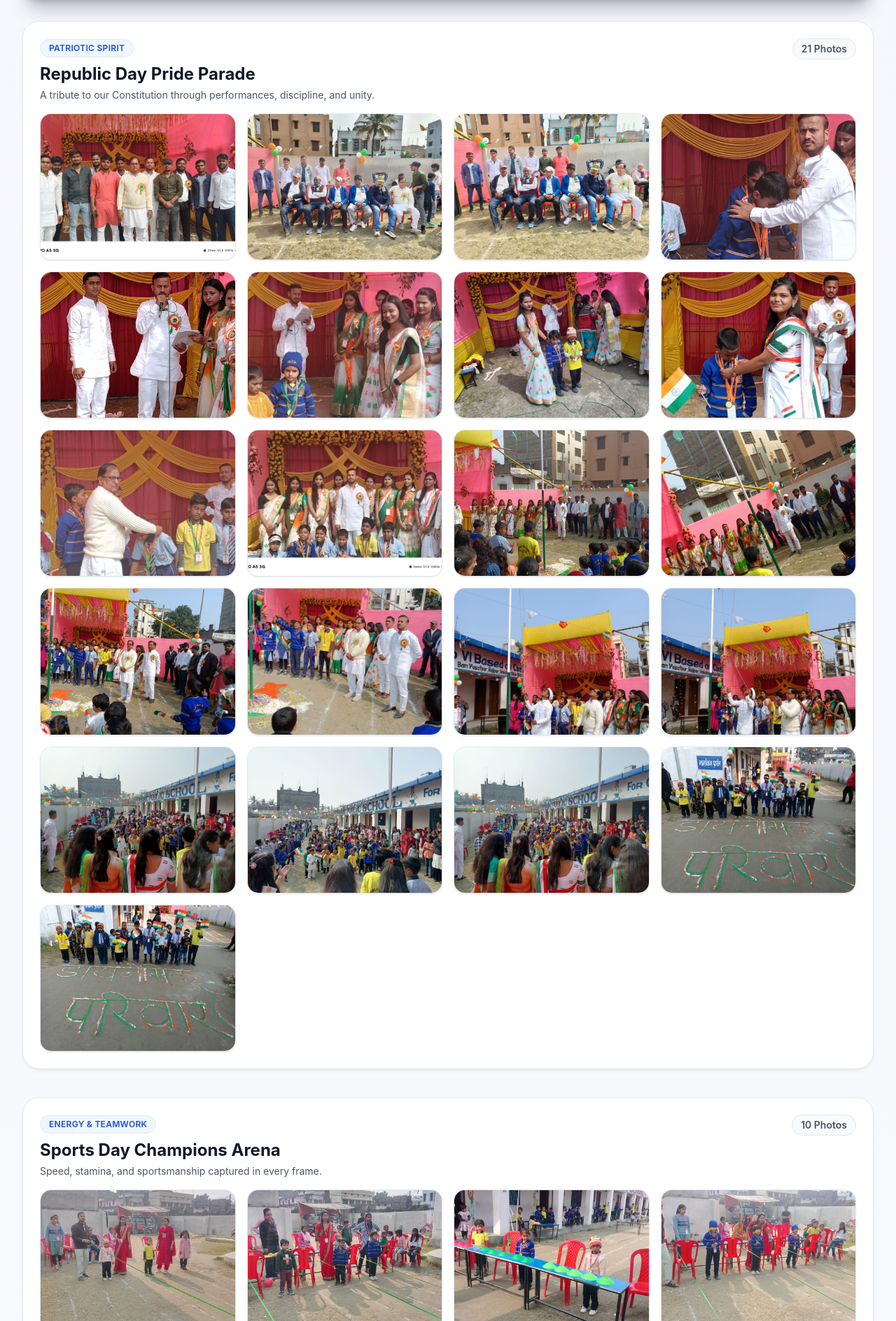
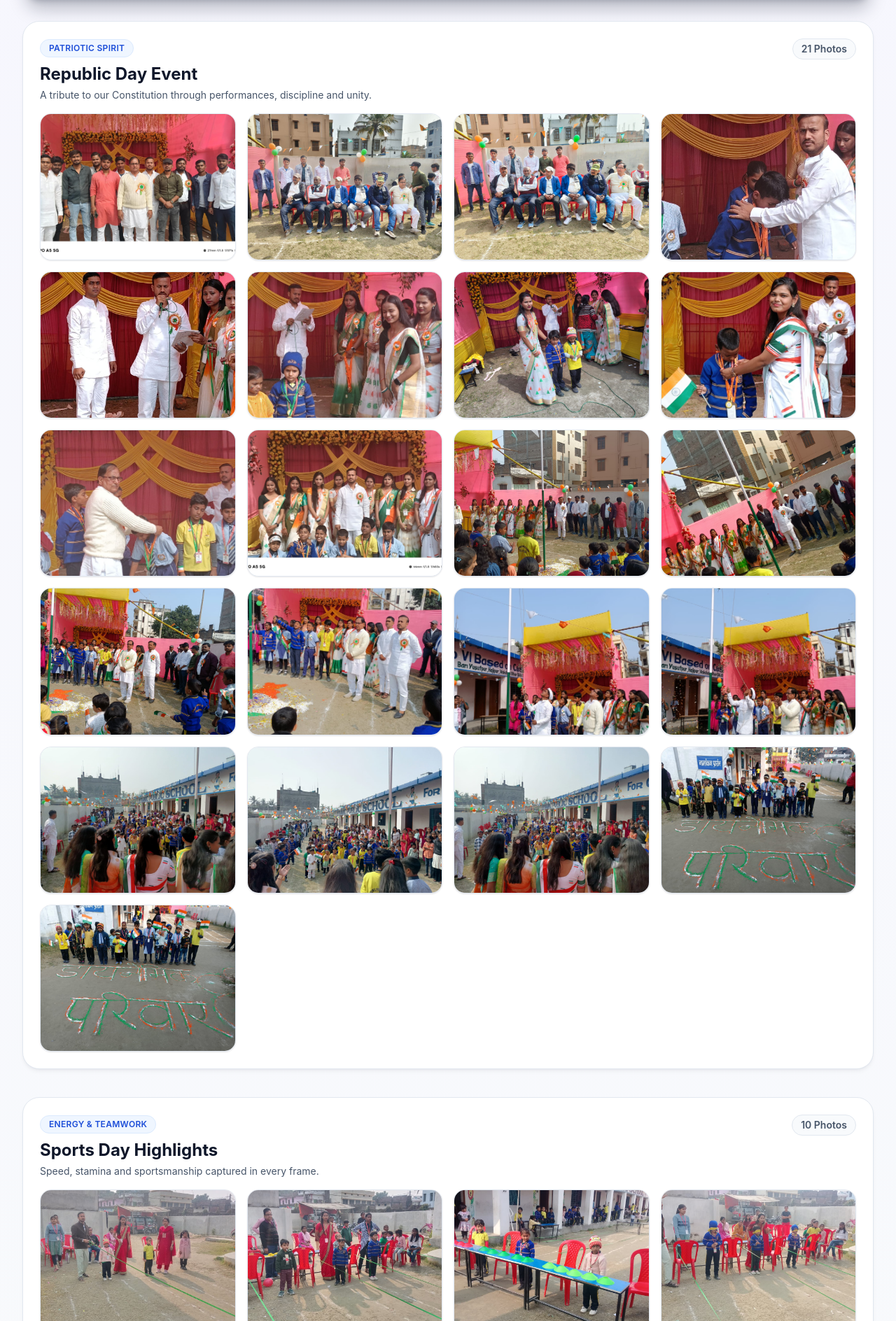
Before and after one commit to AbhiXYZQ/dynamic, a React (Vite) app: page /gallery in a window 1280 px wide. Shown: the part 372-2260 px from the top of the page at 70% size. Built offline with nearby package versions, Linux system fonts and the light colour scheme.

Commit message:
images updated

```diff
--- a/src/pages/GalleryPage.jsx
+++ b/src/pages/GalleryPage.jsx
@@ -104,8 +104,8 @@ const galleryImages = eventImageSources.flatMap((source) =>
 const eventHeadlineMeta = {
   "Republic Day Event": {
     badge: "Patriotic Spirit",
-    title: "Republic Day Pride Parade",
-    subtitle: "A tribute to our Constitution through performances, discipline, and unity.",
+    title: "Republic Day Event",
+    subtitle: "A tribute to our Constitution through performances, discipline and unity.",
   },
   "Independence Day Event": {
     badge: "National Celebration",
@@ -114,23 +114,23 @@ const eventHeadlineMeta = {
   },
   "Sports Day Event": {
     badge: "Energy & Teamwork",
-    title: "Sports Day Champions Arena",
-    subtitle: "Speed, stamina, and sportsmanship captured in every frame.",
+    title: "Sports Day Highlights",
+    subtitle: "Speed, stamina and sportsmanship captured in every frame.",
   },
   "Holi Event": {
     badge: "Colors & Joy",
     title: "Holi Happiness Highlights",
-    subtitle: "Vibrant colors, laughter, and unforgettable festive memories.",
+    subtitle: "Vibrant colors, laughter and unforgettable festive memories.",
   },
   "Farewell Event": {
     badge: "Goodbye & Gratitude",
     title: "Farewell Golden Memories",
-    subtitle: "Emotional moments, smiles, and blessings for the next chapter.",
+    subtitle: "Emotional moments, smiles and blessings for the next chapter.",
   },
   "Exam Prep Event": {
     badge: "Focus & Growth",
-    title: "Exam Prep Success Sessions",
-    subtitle: "Dedicated guidance, smart learning, and confidence-building moments.",
+    title: "Exam Prep Sessions",
+    subtitle: "Dedicated guidance, smart learning and confidence-building moments.",
   },
 };
 
```
